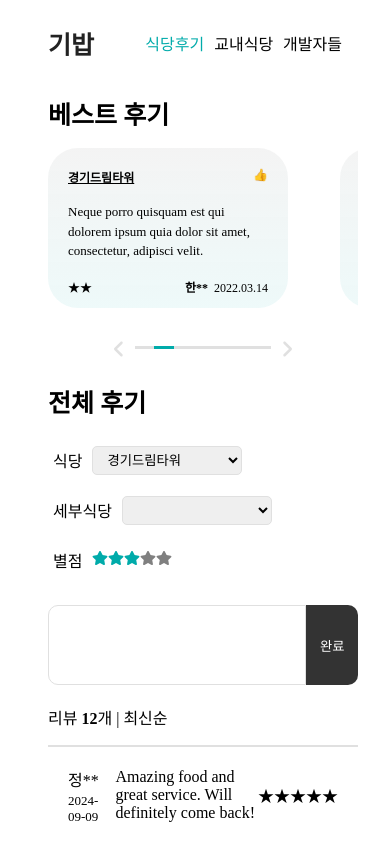
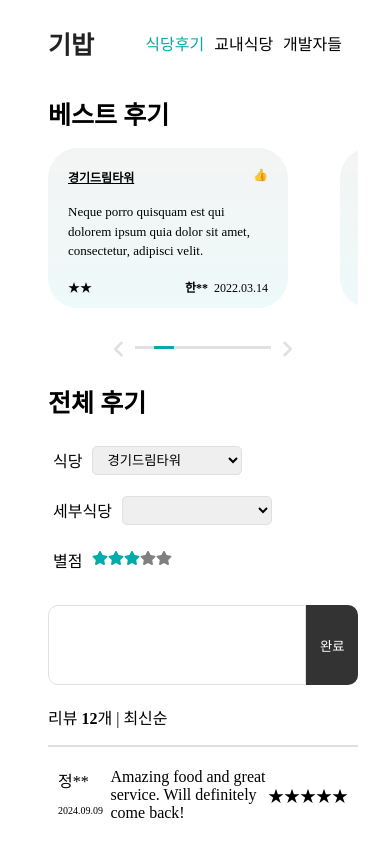
Before and after one commit to cho4u4o/Kyonggi-Univ-Diet-Information-FE, a React (Vite) app: page /comment in a window 390 px wide. Shown: the top 844 px of the page. Built offline with nearby package versions, Linux system fonts and the light colour scheme.

Commit message:
feat : add responsive style in review item

```diff
--- a/src/components/ReviewPagination.tsx
+++ b/src/components/ReviewPagination.tsx
@@ -85,7 +85,7 @@ interface ReviewItemProps {
 const ReviewItem: React.FC<ReviewItemProps> = ({ rating, comment }) => {
   const ReviewContainer = styled.div`
     height: 60px;
-    padding: 10px 20px;
+    padding: 10px 10px;
     align-items: center;
     display: grid;
     grid-template-columns: 1fr 3fr 1fr;
@@ -93,7 +93,7 @@ const ReviewItem: React.FC<ReviewItemProps> = ({ rating, comment }) => {
   `
   const ReviewDate = styled.span`
     font-family: 'Pretendard';
-    font-size: 13px;
+    font-size: 10px;
     grid-column: 1;
     grid-row: 2;
   `
@@ -118,7 +118,7 @@ const ReviewItem: React.FC<ReviewItemProps> = ({ rating, comment }) => {
   return (
     <>
       <ReviewContainer>
-        <ReviewDate>2024-09-09</ReviewDate>
+        <ReviewDate>2024.09.09</ReviewDate>
         <ReviewWriter>정**</ReviewWriter>
         <ReviewContent>{comment}</ReviewContent>
         <ReviewStar>{'★'.repeat(rating)}</ReviewStar>
```
